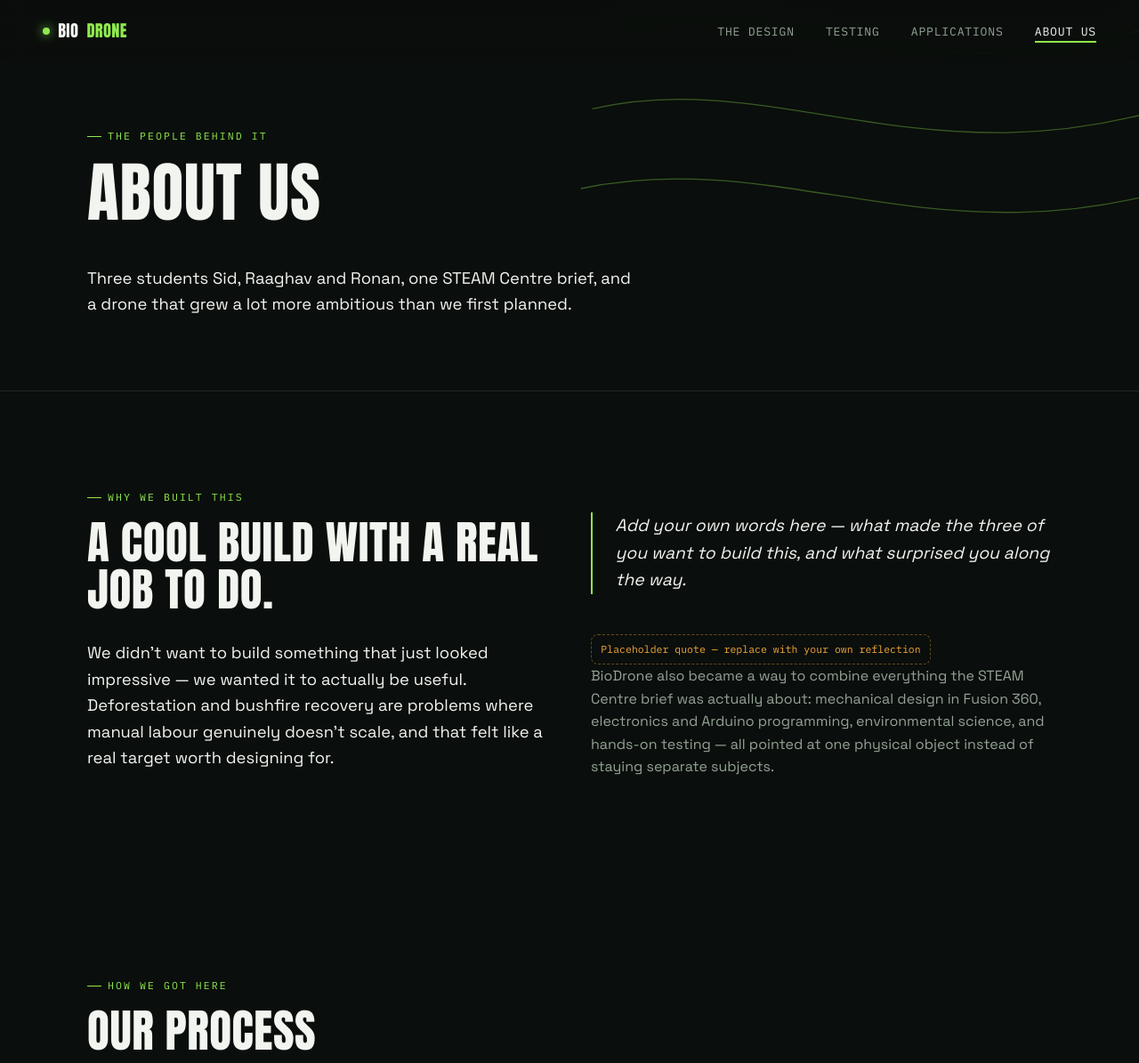
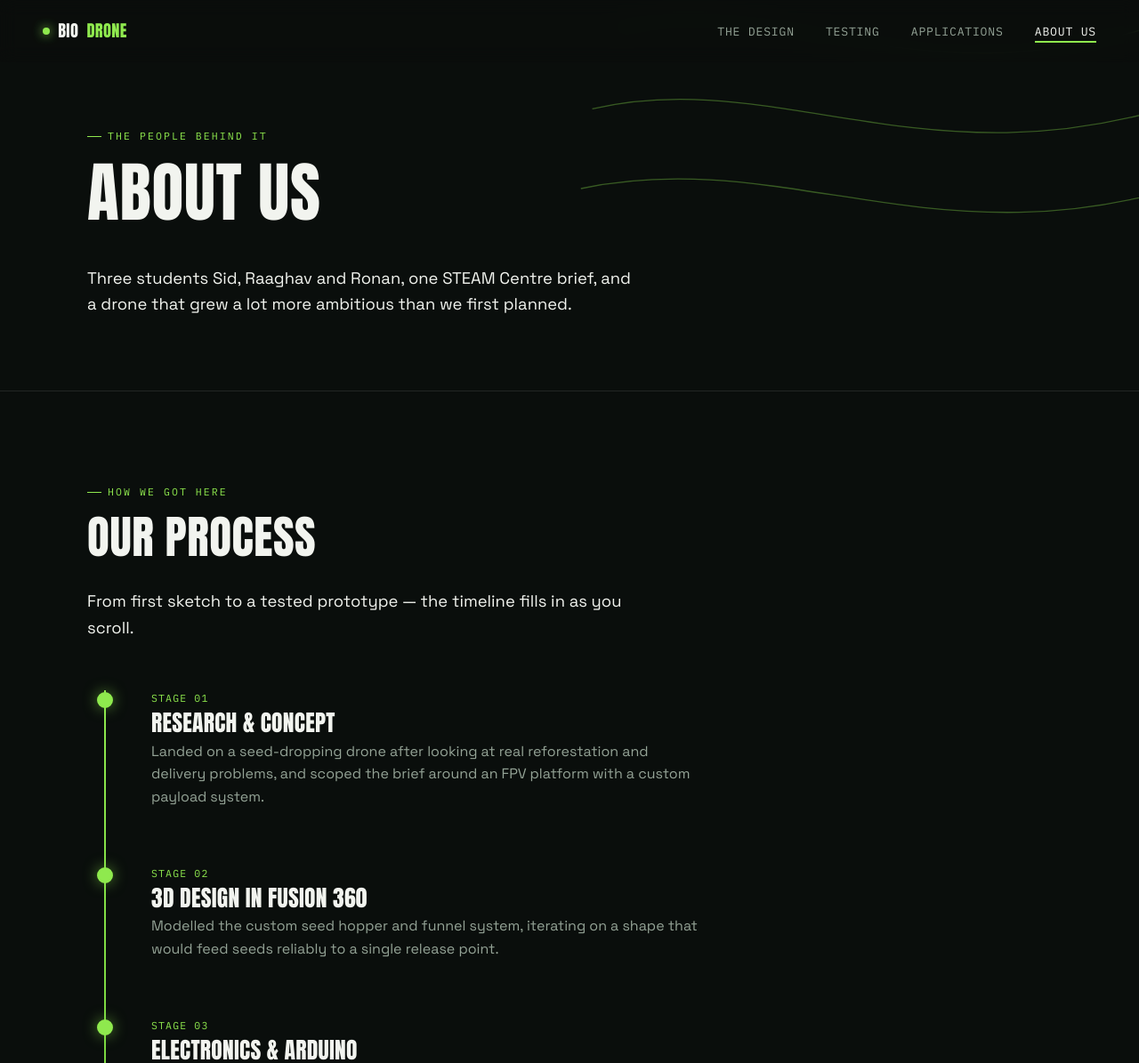
Before and after one commit to Gore-svg/projectbiodrone, a plain HTML site: page about.html in a window 1280 px wide. Shown: the top 1195 px of the page at 89% size. Drawn offline with Linux system fonts and the light colour scheme.

Commit message:
Update about.html

```diff
--- a/about.html
+++ b/about.html
@@ -36,23 +36,6 @@
   </div>
 </header>
 
-<!-- ============ WHY ============ -->
-<section id="why">
-  <div class="container">
-    <div class="stack-wrap">
-      <div class="reveal">
-        <div class="eyebrow">Why we built this</div>
-        <h2>A cool build with a real job to do.</h2>
-        <p class="lede">We didn't want to build something that just looked impressive — we wanted it to actually be useful. Deforestation and bushfire recovery are problems where manual labour genuinely doesn't scale, and that felt like a real target worth designing for.</p>
-      </div>
-      <div class="reveal">
-        <div class="quote-block">Add your own words here — what made the three of you want to build this, and what surprised you along the way.</div>
-        <span class="edit-note">Placeholder quote — replace with your own reflection</span>
-        <p>BioDrone also became a way to combine everything the STEAM Centre brief was actually about: mechanical design in Fusion 360, electronics and Arduino programming, environmental science, and hands-on testing — all pointed at one physical object instead of staying separate subjects.</p>
-      </div>
-    </div>
-  </div>
-</section>
 
 <!-- ============ OUR PROCESS ============ -->
 <section id="process">
```
